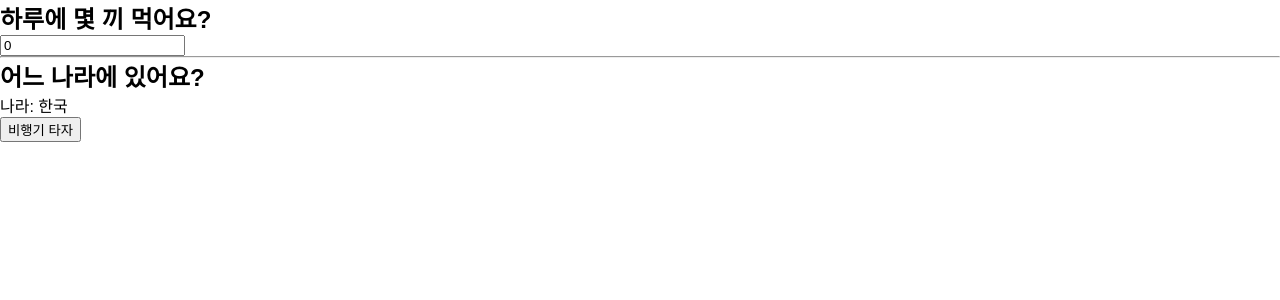
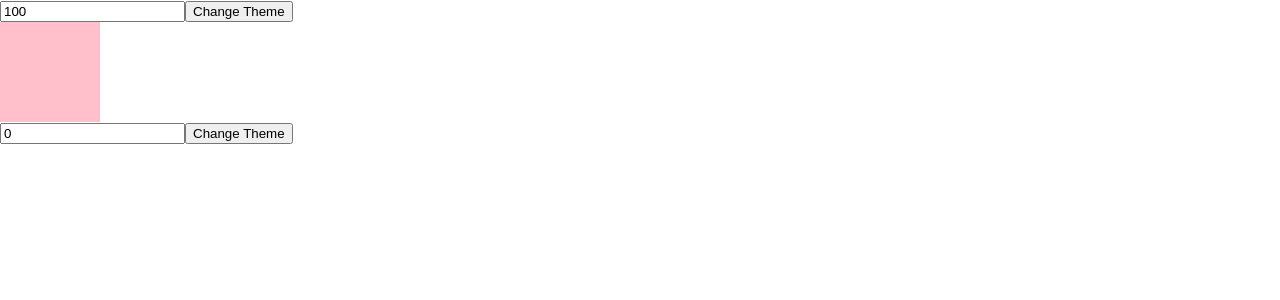
Before and after one commit to gusdn3477/react-study, a React (Create React App) app: page / in a window 1280 px wide. Shown: the top 300 px of the page. Built offline with nearby package versions, Linux system fonts and the light colour scheme.

Commit message:
useCallback 실습

```diff
--- a/src/App.js
+++ b/src/App.js
@@ -1,76 +1,78 @@
-import React, { useEffect, useMemo, useState } from "react";
-
-// const hardCalculate = (number) => {
-//   console.log('어려운 계산!');
-//   for (let i=0;i<999999999; i++){} // 생각하는 시간
-//   return number + 10000;
-// }
-
-// const easyCalculate = (number) => {
-//   console.log('짱 쉬운 계산!');
-//   return number + 1;
-// }
+import React, { useEffect, useCallback, useState } from "react";
+import Box from "./Box";
 
 function App() {
+  const [size, setSizes] = useState(100);
+  const [isDark, setIsDark] = useState(false);
+  // 부모 컴포넌트가 바뀔 때 자식도 바뀐다고 해서 일부러 자식에 영향가지 않는 state를 만들고 실험해 봤다.
+  // prac이라는 숫자를 바꾸면 props로 넘겨주지 않아도 렌더링이 된다.
+  // Box.js 주석처리된 6~8 라인이 실험 코드
+  const [prac, setPracs] = useState(0);
 
-  const [number, setNumber] = useState(0);
-  const [isKorea, setIsKorea] = useState(true);
-
-  // Object를 또 할당받기에 useEffect가 실행된다. (다른 메모리 공간에 저장됨)
-  // const location = {
-  //   country : isKorea ? '한국' : '외국',
-  // };
-
-  const location = useMemo(() => {
+  const createBoxStyle = useCallback(() => {
     return {
-      country: isKorea ? '한국' : '외국',
+      backgroundColor: "pink",
+      width: `${size}px`,
+      height: `${size}px`,
     };
-  }, [isKorea]);
-
-  useEffect(() => {
-    console.log("useEffect 호출");
-  }, [location]);
+  }, [size]);
 
   return (
-    <div>
-      <h2>하루에 몇 끼 먹어요?</h2>
-      <input
-        type="number"
-        value={number}
-        onChange={e => setNumber(e.target.value)}
-      />
-      <hr />
-      <h2>어느 나라에 있어요?</h2>
-      <p>나라: {location.country}</p>
-      <button onClick={() => setIsKorea(!isKorea)}>비행기 타자</button>
+    <div
+      style={{
+        background: isDark ? "black" : "white",
+      }}
+    >
+      <div>
+        <input
+          type="number"
+          value={size}
+          onChange={(e) => setSizes(e.target.value)}
+        />
+        <button onClick={() => setIsDark(!isDark)}>Change Theme</button>
+        <Box createBoxStyle={createBoxStyle} />
+      </div>
+      <div>
+        <input
+          type="number"
+          value={prac}
+        />
+        <button onClick={() => setPracs(prac+1)}>Change Theme</button>
+      </div>
     </div>
   );
-  // const [hardNumber, setHardNumber] = useState(1);
-  // const [easyNumber, setEasyNumber] = useState(1);
+  // const [number, setNumber] = useState(0);
+  // const [toggle, setToggle] = useState(true);
 
-  // // const hardSum = hardCalculate(hardNumber);
-  // const hardSum = useMemo(() => {return hardCalculate(hardNumber)}, [hardNumber]);
-  // const easySum = easyCalculate(easyNumber);
+  // // 함수도 객체이기 때문에 렌더링 시 새로 만들어진다.
+  // // 새로 생성된 함수의 주소를 someFunction가 참조한다.
+  // // const someFunction = () => {
+  // //   console.log(`someFunc: number: ${number}`);
+  // //   return;
+  // // };
+
+  // // 메모이제이션 된 someFunction을 사용할 수 있다.
+  // const someFunction = useCallback(() => {
+  //   console.log(`someFunc: number: ${number}`);
+  //   return ;
+  // }, [number]);
+
+  // useEffect(() => {
+  //   console.log("someFunction이 변경되었습니다.");;
+  // }, [someFunction])
 
   // return (
   //   <div>
-  //     <h3>어려운 계산기</h3>
   //     <input
   //       type="number"
-  //       value={hardNumber}
-  //       onChange={e => setHardNumber(parseInt(e.target.value))}
+  //       value={number}
+  //       onChange={e => setNumber(e.target.value)}
   //     />
-  //     <span> + 10000 = {hardSum} </span>
-
-  //     <h3>쉬운 계산기</h3>
-  //     <input
-  //       type="number"
-  //       value={easyNumber}
-  //       onChange={e => setEasyNumber(parseInt(e.target.value))}
-  //     />
-  //     <span> + 1 = {easySum} </span>
+  //     <button onClick={() => setToggle(!toggle)}>{toggle.toString()}</button>
+  //     <br />
+  //     <button onClick={someFunction}>Call someFunc</button>
   //   </div>
-  // )
+  // );
 }
 
 export default App;
--- /dev/null
+++ b/src/Box.js
@@ -0,0 +1,18 @@
+import React, { useEffect, useState } from 'react';
+
+const Box = ({ createBoxStyle }) => {
+    const [style, setStyle] = useState({});
+
+    // useEffect(() => {
+    //     console.log("렌더링 됨");
+    // }, );
+
+    useEffect(() => {
+        console.log("박스 키우기");
+        setStyle(createBoxStyle());
+    }, [createBoxStyle]);
+
+    return <div style={style}></div>
+}
+
+export default Box;
--- a/src/index.css
+++ b/src/index.css
@@ -1,43 +1,13 @@
-* {
-  box-sizing: border-box;
+body {
   margin: 0;
-  font-family: sans-serif;
+  font-family: -apple-system, BlinkMacSystemFont, 'Segoe UI', 'Roboto', 'Oxygen',
+    'Ubuntu', 'Cantarell', 'Fira Sans', 'Droid Sans', 'Helvetica Neue',
+    sans-serif;
+  -webkit-font-smoothing: antialiased;
+  -moz-osx-font-smoothing: grayscale;
 }
 
-.page {
-  width: 100%;
-  height: 100vh;
-  display: flex;
-  flex-direction: column;
+code {
+  font-family: source-code-pro, Menlo, Monaco, Consolas, 'Courier New',
+    monospace;
 }
-
-.header {
-  width: 100%;
-  height: 80px;
-  border-bottom: 2px solid gray;
-  display: flex;
-  justify-content: center;
-  align-items: center;
-}
-
-.content {
-  flex: 1;
-  display: flex;
-  justify-content: center;
-  align-items: center;
-  font-size: 30px;
-}
-
-.footer {
-  width: 100%;
-  height: 80px;
-  border-top: 2px solid gray;
-  display: flex;
-  justify-content: flex-end;
-  align-items: center;
-}
-
-.button {
-  padding: 10px;
-  margin-right: 30px;
-}
```
Also changed, not shown: 1 other file (tests, documents, lock files or other folders).
